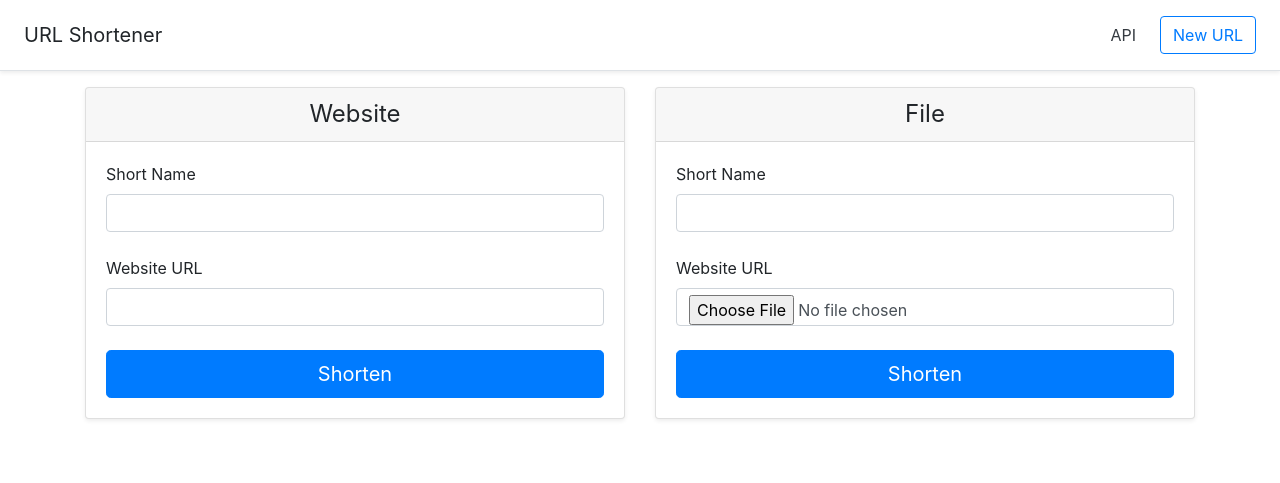
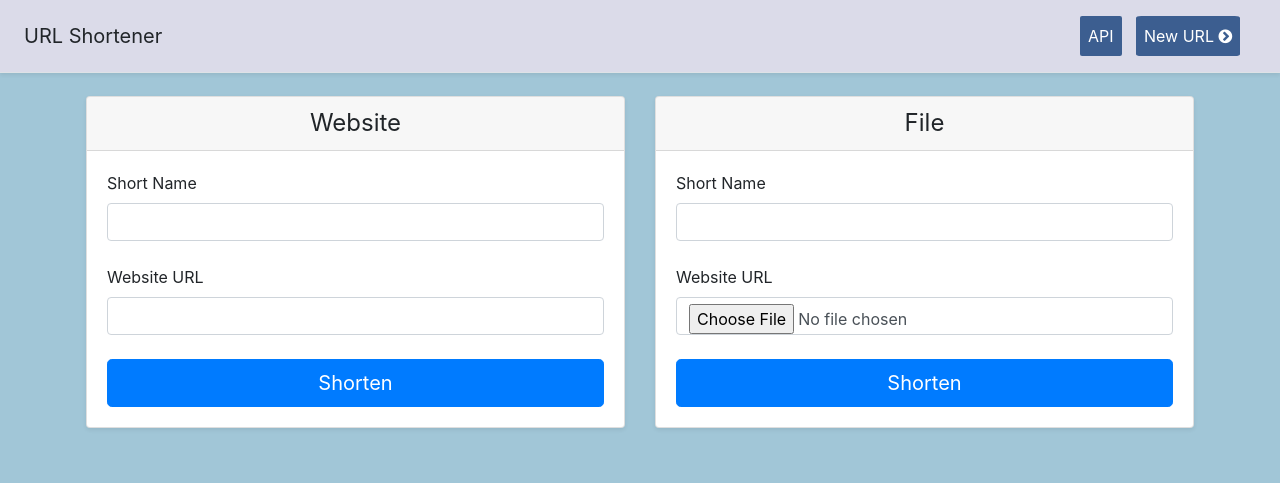
Before and after one commit to prakash-pun/short-url-creator, a Flask app: page / in a window 1280 px wide. Shown: the top 483 px of the page. Run offline with Flask 2, Linux system fonts and the light colour scheme; some libraries are stand-ins or nearby versions.

Commit message:
flashed message updated

```diff
--- a/application/routes.py
+++ b/application/routes.py
@@ -9,7 +9,7 @@ bp = Blueprint('urlshort', __name__)
 
 @bp.route('/')
 def home():
-    return render_template('home.html', codes=session.keys())
+    return render_template('home.html', codes=session.keys(), urls=session.values())
 
 
 @bp.route('/your-url', methods=['GET', 'POST'])
@@ -23,6 +23,10 @@ def your_url():
 
         if request.form['code'] in urls.keys():
             flash('That short name has already been taken. Please select another name.')
+            return redirect(url_for('urlshort.home'))
+
+        if 'url' in request.form.keys():
+            flash('That url is already been created. Please select another name.')
             return redirect(url_for('urlshort.home'))
 
         if 'url' in request.form.keys():
@@ -41,7 +45,6 @@ def your_url():
     else:
         return redirect(url_for('urlshort.home'))
 
-
 @bp.route('/<string:code>')
 def redirect_to_url(code):
     if os.path.exists('urls.json'):
@@ -55,7 +58,6 @@ def redirect_to_url(code):
 
     return abort(404)
 
-
 @bp.errorhandler(404)
 def page_not_found(error):
     return render_template('page_not_found.html'), 404
--- /dev/null
+++ b/application/static/css/main.css
@@ -0,0 +1,139 @@
+:root {
+   --purple-background: linear-gradient(180deg, rgb(103, 66, 150), rgb(54, 28, 88));
+   --inbody-background: #3c5e90;
+   --nav-shadow: 1px 1px 5px 1px #2f2c2c;
+   --about: #A1C6D7;
+
+   /* fonts */
+   --font-one: 'Montserrat', sans-serif;
+}
+
+html{
+   scroll-behavior: smooth !important;
+}
+
+body{
+   width: 100%;
+   height: 100%;
+   background-color: var(--about);
+   margin:0;
+   box-sizing: border-box;
+}
+
+header {
+   padding: 15px;
+   background-color: rgb(219, 219, 233);
+   overflow: hidden;
+   top: 0;
+   position: fixed;
+   z-index: 20;
+   width: 100%;
+}
+
+.container {
+   padding: 16px;
+   margin-top: 5rem;
+}
+
+.nav-button {
+   margin-left: 10px;
+   padding: 8px;
+   border-radius: 5%;
+   background-color: var(--inbody-background);
+   color: white;
+   text-decoration: none;
+}
+
+.nav-button:hover {
+   text-decoration: none;
+   color: ghostwhite;
+}
+
+/* grow  */
+.hvr-grow {
+   display: inline-block;
+   vertical-align: middle;
+   -webkit-transform: perspective(1px) translateZ(0);
+   transform: perspective(1px) translateZ(0);
+   box-shadow: 0 0 1px rgba(0, 0, 0, 0);
+   -webkit-transition-duration: 0.3s;
+   transition-duration: 0.3s;
+   -webkit-transition-property: transform;
+   transition-property: transform;
+}
+
+.hvr-grow:hover,
+.hvr-grow:focus,
+.hvr-grow:active {
+   text-decoration: none;
+   -webkit-transform: scale(1.1);
+   transform: scale(1.1);
+}
+
+/* Icon Forward */
+.hvr-icon-forward {
+   display: inline-block;
+   vertical-align: middle;
+   -webkit-transform: perspective(1px) translateZ(0);
+   transform: perspective(1px) translateZ(0);
+   box-shadow: 0 0 1px rgba(0, 0, 0, 0);
+   -webkit-transition-duration: 0.1s;
+   transition-duration: 0.1s;
+   text-decoration: none;
+}
+
+.hvr-icon-forward .hvr-icon {
+   -webkit-transform: translateZ(0);
+   transform: translateZ(0);
+   -webkit-transition-duration: 0.1s;
+   transition-duration: 0.1s;
+   -webkit-transition-property: transform;
+   transition-property: transform;
+   -webkit-transition-timing-function: ease-out;
+   transition-timing-function: ease-out;
+}
+
+.hvr-icon-forward:hover .hvr-icon,
+.hvr-icon-forward:focus .hvr-icon,
+.hvr-icon-forward:active .hvr-icon {
+   -webkit-transform: translateX(4px);
+   transform: translateX(4px);
+}
+
+.column {
+   float: left;
+   width: 33%;
+   padding: 0 10px;
+}
+
+.urls {
+   margin: 0 -5px;
+
+}
+
+.urls:after {
+   content: "";
+   display: table;
+   clear: both;
+}
+
+@media screen and (max-width: 600px) {
+   .column {
+      width: 100%;
+      display: block;
+      margin-bottom: 20px;
+   }
+}
+
+.card-two {
+   box-shadow: 0 4px 8px 0 rgba(0, 0, 0, 0.2);
+   padding: 10px;
+   background-color: #f1f1f1;
+   margin-bottom: 20px;
+   border-radius: 5px;
+}
+
+.card-two a{
+   font-weight: bold;
+   font-size: 1.1rem;
+}
--- a/application/templates/base.html
+++ b/application/templates/base.html
@@ -8,28 +8,24 @@
 
   <!-- Bootstrap CSS -->
   <link rel="stylesheet" href="{{ url_for('static', filename='css/bootstrap.min.css') }}">
+  <link href="https://maxcdn.bootstrapcdn.com/font-awesome/4.2.0/css/font-awesome.min.css" rel="stylesheet" media="all">
+  <link rel="stylesheet" href="{{ url_for('static', filename='css/main.css') }}">
 
   <title>{% block title %}{% endblock %}</title>
 </head>
 
 <body>
 
-  <div class="d-flex flex-column flex-md-row align-items-center p-3 px-md-4 mb-3 bg-white border-bottom shadow-sm">
+  <header class="d-flex flex-column flex-md-row align-items-center p-3 px-md-4 mb-3 border-bottom shadow-sm">
     <h5 class="my-0 mr-md-auto font-weight-normal">URL Shortener</h5>
     <nav class="my-2 my-md-0 mr-md-3">
-      <a class="p-2 text-dark" href="{{ url_for('urlshort.session_api') }}">API</a>
+      <a class="nav-button hvr-grow" href="{{ url_for('urlshort.session_api') }}">API</a>
+      <a class="nav-button hvr-icon-forward" href="{{ url_for('urlshort.home') }}" >
+        New URL
+        <i class="fa fa-chevron-circle-right hvr-icon"></i>
+      </a>
     </nav>
-    <a class="btn btn-outline-primary" href="{{ url_for('urlshort.home') }}">New URL</a>
-  </div>
-
-
-  {% for message in get_flashed_messages() %}
-  <div class="container text-center">
-    <div class="p-3 mb-2 bg-danger text-white">{{ message }}</div>
-  </div>
-  <br>
-  {% endfor %}
-
+  </header>
 
   {% block main %}{% endblock %}
 
@@ -38,6 +34,7 @@
   <script src="{{ url_for('static', filename='js/jquery-3.3.1.slim.min.js') }}"></script>
   <script src="{{ url_for('static', filename='js/popper.min.js') }}"></script>
   <script src="{{ url_for('static', filename='js/bootstrap.min.js') }}"></script>
+  <script src="{{ url_for('static', filename='js/main.js') }}"></script>
 </body>
 
 </html>
--- a/application/templates/home.html
+++ b/application/templates/home.html
@@ -3,7 +3,6 @@
 {% block title %}URL Shortener{% endblock %}
 
 {% block main %}
-
 
 <div class="container">
     <div class="card-deck mb-3">
@@ -41,16 +40,29 @@
         </div>
     </div>
 
+    {% with messages = get_flashed_messages() %}
+    {% if messages %}
+    <script>
+        var messages = {{ messages | safe }};
+        for (var i = 0; i < messages.length; i++) {
+            alert(messages[i]);
+        }
+    </script>
+    {% endif %}
+    {% endwith %}
+
     {% if codes %}
-  <h2>Codes you have created:</h2>
-  <ul>
+    <h2>Short URL:</h2>
+    <div class="urls">
         {% for code in codes %}
-    <a href="{{ url_for('urlshort.redirect_to_url', code=code) }}">
-      <li>{{ code }}</li>
-    </a>
+        <div class="column">
+            <div class="card-two">
+                <a href="{{ url_for('urlshort.redirect_to_url', code=code) }}" target="_blank">{{ code }}</a>
+                <p>Some text</p>
+            </div>
+        </div>
         {% endfor %}
-  </ul>
+    </div>
     {% endif %}
 </div>
-
 {% endblock %}
--- a/urls.json
+++ b/urls.json
@@ -1 +1 @@
-{"ram": {"url": "https://google.com"}, "h": {"file": "hAnnotation_2020-07-30_094716.jpg"}, "an": {"file": "anAnnotation_2020-07-30_093900.jpg"}}
+{"ram": {"url": "https://google.com"}, "h": {"url": "http://prakashpun.com.np/"}, "boot strap": {"url": "https://getbootstrap.com/"}, "oop": {"url": "https://github.com/prakash-pun7"}, "op": {"url": "https://github.com/prakash-pun7"}, "ra": {"file": "raAnnotation_2020-07-30_091733.jpg"}, "music": {"url": "https://www.google.com/search?client=firefox-b-d&q=you"}, "adsf": {"url": "https://www.google.com/search?client=firefox-b-d&q=yahoo"}, "ag": {"url": "https://www.google.com/search?client=firefox-b-d&q=yahoo"}, "f": {"url": "https://www.google.com/search?client=firefox-b-d&q=yahoo"}, "d": {"url": "https://www.google.com/search?client=firefox-b-d&q=yahoo"}, "rtyr": {"url": "https://www.google.com/search?client=firefox-b-d&q=yahoo"}, "oppps": {"url": "https://www.google.com/search?client=firefox-b-d&q=yahoo"}, "asdffd": {"url": "https://www.google.com/search?client=firefox-b-d&q=yahoo"}, "prakash": {"url": "https://www.google.com/search?client=firefox-b-d&q=yahoo"}}
```
Also changed, not shown: application/static/js/main.js (added, +91 -0 lines), 1 other file. Lines whose indentation alone changed are shown as unchanged.
